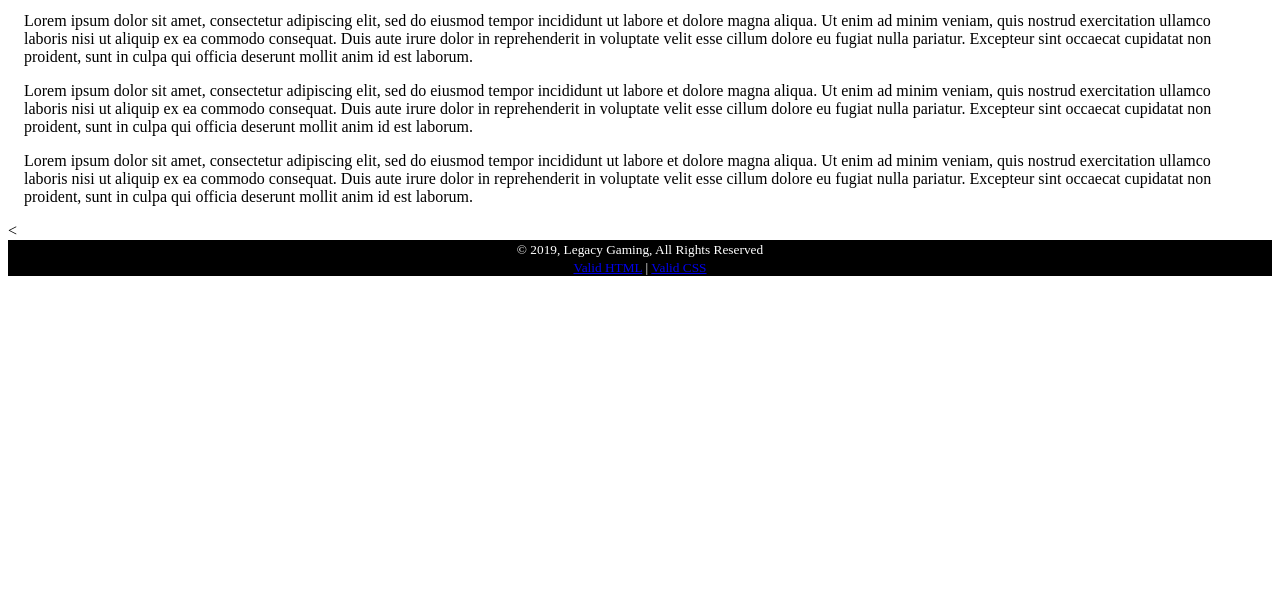
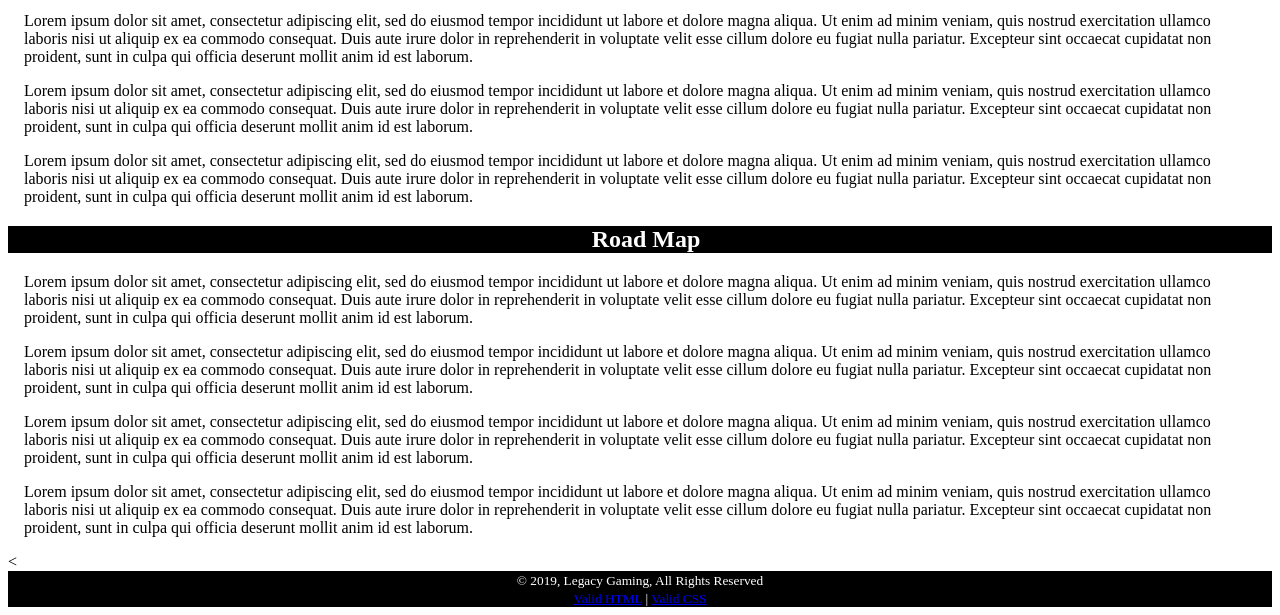
Before and after one commit to CodesWilliam/LegacyGamingCoWebSite, a PHP site: page /storeinfo.php in a window 1280 px wide. Shown: the part 1070-1685 px from the top of the page. Before the commit the page ends 1346 px from the top, so only its background shows below. Run offline with PHP 8.4, Linux system fonts and the light colour scheme; data that the repository does not hold is empty; some libraries are stand-ins or nearby versions.

Commit message:
contact update
added a directory called mail. Inside is a contact_me.php file that had the checks and post for the content to be sent. Storeinfo.php is updated to include a road map section for the phases of the store implementation.

```diff
--- a/storeinfo.php
+++ b/storeinfo.php
@@ -69,6 +69,29 @@
                 cillum dolore eu fugiat nulla pariatur. Excepteur sint occaecat cupidatat non proident, sunt in culpa
                 qui officia deserunt mollit anim id est laborum.</p>
         </section>
+        <section class="phases" name="phases">
+            <h2>Road Map</h2>
+            <p class="premium">Lorem ipsum dolor sit amet, consectetur adipiscing elit, sed do eiusmod tempor incididunt
+                ut labore et dolore magna aliqua. Ut enim ad minim veniam, quis nostrud exercitation ullamco laboris
+                nisi ut aliquip ex ea commodo consequat. Duis aute irure dolor in reprehenderit in voluptate velit esse
+                cillum dolore eu fugiat nulla pariatur. Excepteur sint occaecat cupidatat non proident, sunt in culpa
+                qui officia deserunt mollit anim id est laborum.</p>
+            <p class="premium">Lorem ipsum dolor sit amet, consectetur adipiscing elit, sed do eiusmod tempor incididunt
+                ut labore et dolore magna aliqua. Ut enim ad minim veniam, quis nostrud exercitation ullamco laboris
+                nisi ut aliquip ex ea commodo consequat. Duis aute irure dolor in reprehenderit in voluptate velit esse
+                cillum dolore eu fugiat nulla pariatur. Excepteur sint occaecat cupidatat non proident, sunt in culpa
+                qui officia deserunt mollit anim id est laborum.</p>
+            <p class="premium">Lorem ipsum dolor sit amet, consectetur adipiscing elit, sed do eiusmod tempor incididunt
+                ut labore et dolore magna aliqua. Ut enim ad minim veniam, quis nostrud exercitation ullamco laboris
+                nisi ut aliquip ex ea commodo consequat. Duis aute irure dolor in reprehenderit in voluptate velit esse
+                cillum dolore eu fugiat nulla pariatur. Excepteur sint occaecat cupidatat non proident, sunt in culpa
+                qui officia deserunt mollit anim id est laborum.</p>
+            <p class="premium">Lorem ipsum dolor sit amet, consectetur adipiscing elit, sed do eiusmod tempor incididunt
+                ut labore et dolore magna aliqua. Ut enim ad minim veniam, quis nostrud exercitation ullamco laboris
+                nisi ut aliquip ex ea commodo consequat. Duis aute irure dolor in reprehenderit in voluptate velit esse
+                cillum dolore eu fugiat nulla pariatur. Excepteur sint occaecat cupidatat non proident, sunt in culpa
+                qui officia deserunt mollit anim id est laborum.</p>
+        </section>
     </article>
 
     <!--Ask for content to go in this spot-->
```
Also changed, not shown: mail/contact_me.php (added, +27 -0 lines).
